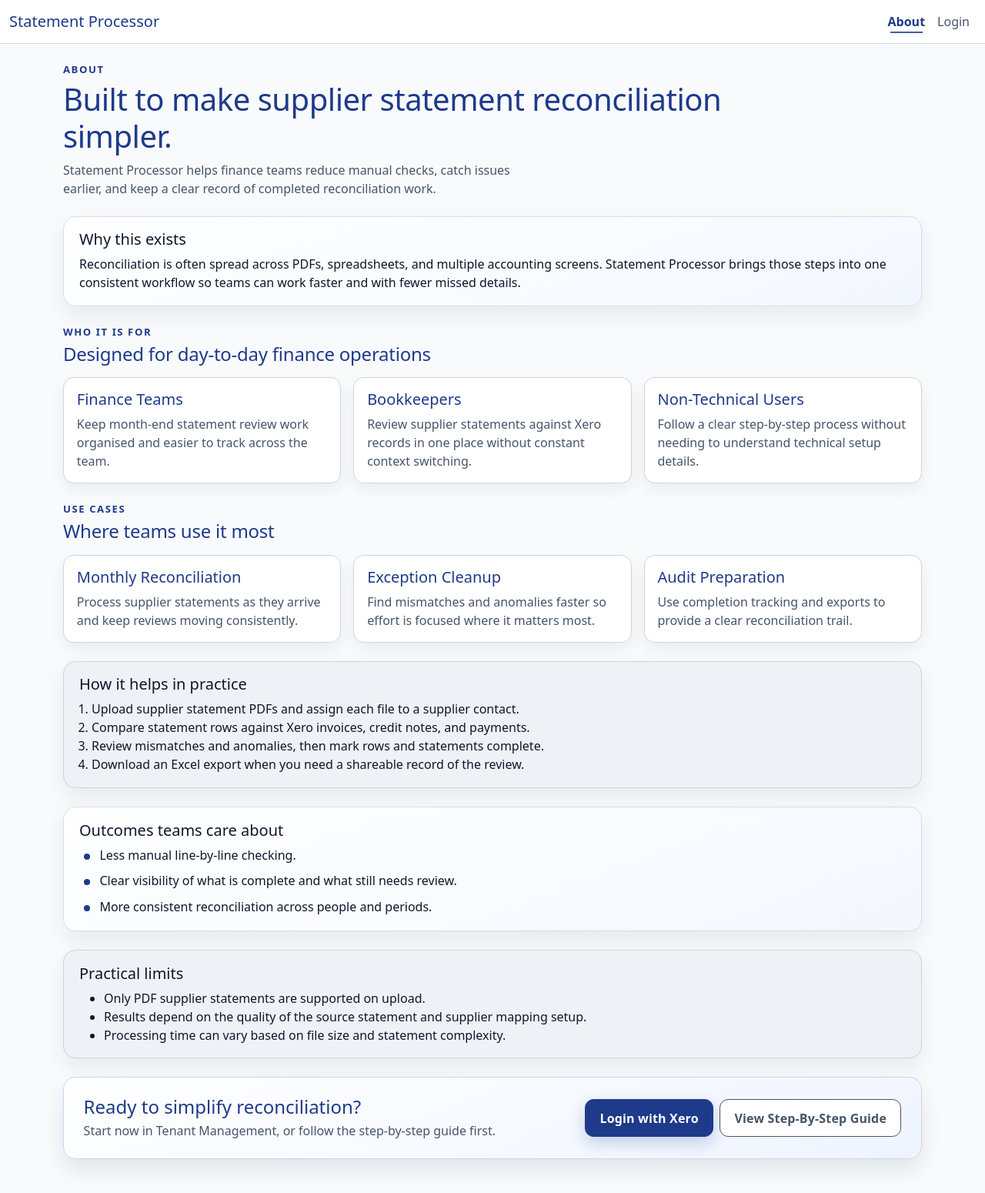
After one commit to olliesaull/statement-processor, a Flask app: page /about in a window 1280 px wide. The commit adds this page. Shown: the whole page at 77% size. Run offline with Flask 3, Linux system fonts and the light colour scheme; some libraries are stand-ins or nearby versions.

Commit message:
Added about page

```diff
--- a/service/app.py
+++ b/service/app.py
@@ -481,6 +481,13 @@ def instructions():
     return render_template("instructions.html")
 
 
+@app.route("/about")
+@route_handler_logging
+def about():
+    """Render the about page."""
+    return render_template("about.html")
+
+
 @app.route("/statements")
 @active_tenant_required("Please select a tenant to view statements.")
 @xero_token_required
--- a/service/static/assets/css/main.css
+++ b/service/static/assets/css/main.css
@@ -557,7 +557,6 @@ a:focus-visible {
   width: 100%;
   max-height: 420px;
   object-fit: contain;
-  padding: 1rem;
 }
 
 .home-section-alt {
--- /dev/null
+++ b/service/templates/about.html
@@ -0,0 +1,117 @@
+{% extends "base.html" %}
+{% block title %}About Statement Processor{% endblock %}
+
+{% block content %}
+{% set is_authenticated = session.get('access_token') and session.get('xero_tenant_id') %}
+<div class="page-main">
+  <header class="page-header">
+    <p class="page-kicker mb-1">About</p>
+    <h1 class="mb-2">Built to make supplier statement reconciliation simpler.</h1>
+    <p class="page-subtitle mb-0">
+      Statement Processor helps finance teams reduce manual checks, catch issues earlier, and keep a clear record of completed reconciliation work.
+    </p>
+  </header>
+
+  <section class="page-panel mb-4">
+    <h2 class="h5 mb-2">Why this exists</h2>
+    <p class="mb-0">
+      Reconciliation is often spread across PDFs, spreadsheets, and multiple accounting screens. Statement Processor brings those steps into one consistent workflow so teams can work faster and with fewer missed details.
+    </p>
+  </section>
+
+  <section class="mb-4">
+    <header class="home-section-header mb-3">
+      <p class="home-kicker mb-1">Who It Is For</p>
+      <h2 class="h4 home-section-title mb-0">Designed for day-to-day finance operations</h2>
+    </header>
+    <div class="row g-3">
+      <div class="col-12 col-md-4">
+        <div class="home-use-case">
+          <h3 class="h5 mb-2">Finance Teams</h3>
+          <p class="mb-0">Keep month-end statement review work organised and easier to track across the team.</p>
+        </div>
+      </div>
+      <div class="col-12 col-md-4">
+        <div class="home-use-case">
+          <h3 class="h5 mb-2">Bookkeepers</h3>
+          <p class="mb-0">Review supplier statements against Xero records in one place without constant context switching.</p>
+        </div>
+      </div>
+      <div class="col-12 col-md-4">
+        <div class="home-use-case">
+          <h3 class="h5 mb-2">Non-Technical Users</h3>
+          <p class="mb-0">Follow a clear step-by-step process without needing to understand technical setup details.</p>
+        </div>
+      </div>
+    </div>
+  </section>
+
+  <section class="mb-4">
+    <header class="home-section-header mb-3">
+      <p class="home-kicker mb-1">Use Cases</p>
+      <h2 class="h4 home-section-title mb-0">Where teams use it most</h2>
+    </header>
+    <div class="row g-3">
+      <div class="col-12 col-md-4">
+        <div class="home-use-case">
+          <h3 class="h5 mb-2">Monthly Reconciliation</h3>
+          <p class="mb-0">Process supplier statements as they arrive and keep reviews moving consistently.</p>
+        </div>
+      </div>
+      <div class="col-12 col-md-4">
+        <div class="home-use-case">
+          <h3 class="h5 mb-2">Exception Cleanup</h3>
+          <p class="mb-0">Find mismatches and anomalies faster so effort is focused where it matters most.</p>
+        </div>
+      </div>
+      <div class="col-12 col-md-4">
+        <div class="home-use-case">
+          <h3 class="h5 mb-2">Audit Preparation</h3>
+          <p class="mb-0">Use completion tracking and exports to provide a clear reconciliation trail.</p>
+        </div>
+      </div>
+    </div>
+  </section>
+
+  <section class="page-panel page-panel-muted mb-4">
+    <h2 class="h5 mb-2">How it helps in practice</h2>
+    <ol class="mb-0 ps-3">
+      <li>Upload supplier statement PDFs and assign each file to a supplier contact.</li>
+      <li>Compare statement rows against Xero invoices, credit notes, and payments.</li>
+      <li>Review mismatches and anomalies, then mark rows and statements complete.</li>
+      <li>Download an Excel export when you need a shareable record of the review.</li>
+    </ol>
+  </section>
+
+  <section class="page-panel mb-4">
+    <h2 class="h5 mb-2">Outcomes teams care about</h2>
+    <ul class="home-value-list mb-0">
+      <li>Less manual line-by-line checking.</li>
+      <li>Clear visibility of what is complete and what still needs review.</li>
+      <li>More consistent reconciliation across people and periods.</li>
+    </ul>
+  </section>
+
+  <section class="page-panel page-panel-muted mb-4">
+    <h2 class="h5 mb-2">Practical limits</h2>
+    <ul class="mb-0">
+      <li>Only PDF supplier statements are supported on upload.</li>
+      <li>Results depend on the quality of the source statement and supplier mapping setup.</li>
+      <li>Processing time can vary based on file size and statement complexity.</li>
+    </ul>
+  </section>
+
+  <section class="home-cta-panel">
+    <div>
+      <h2 class="h4 mb-1">Ready to simplify reconciliation?</h2>
+      <p class="mb-0">Start now in Tenant Management, or follow the step-by-step guide first.</p>
+    </div>
+    <div class="d-flex flex-column flex-sm-row gap-2">
+      <a class="btn btn-primary home-btn home-btn-primary" href="{{ url_for('tenant_management') if is_authenticated else url_for('login') }}">
+        {{ "Open Tenant Management" if is_authenticated else "Login with Xero" }}
+      </a>
+      <a class="btn btn-outline-secondary home-btn home-btn-secondary" href="{{ url_for('instructions') }}">View Step-By-Step Guide</a>
+    </div>
+  </section>
+</div>
+{% endblock %}
--- a/service/templates/base.html
+++ b/service/templates/base.html
@@ -31,6 +31,10 @@
                             href="{{ url_for('index') }}">Home</a>
                     </li>
                     <li class="nav-item">
+                        <a class="nav-link {% if request.endpoint == 'about' %}active{% endif %}"
+                            href="{{ url_for('about') }}">About</a>
+                    </li>
+                    <li class="nav-item">
                         <a class="nav-link {% if request.endpoint == 'instructions' %}active{% endif %}"
                             href="{{ url_for('instructions') }}">Instructions</a>
                     </li>
@@ -56,6 +60,10 @@
                     </li>
                     {% else %}
                     <li class="nav-item">
+                        <a class="nav-link {% if request.endpoint == 'about' %}active{% endif %}"
+                            href="{{ url_for('about') }}">About</a>
+                    </li>
+                    <li class="nav-item">
                         <a class="nav-link {% if request.endpoint == 'login' %}active{% endif %}"
                             href="{{ url_for('login') }}">Login</a>
                     </li>
```
Also changed, not shown: service/templates/index.html (+9 -9 lines), service/templates/instructions.html (+24 -23 lines), README.md.
